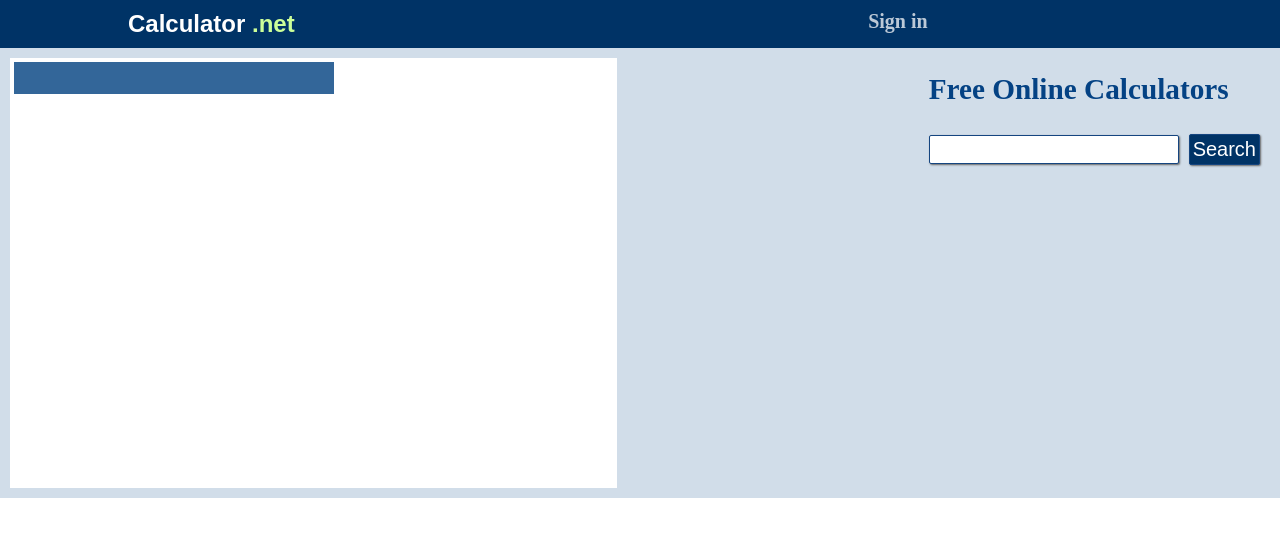
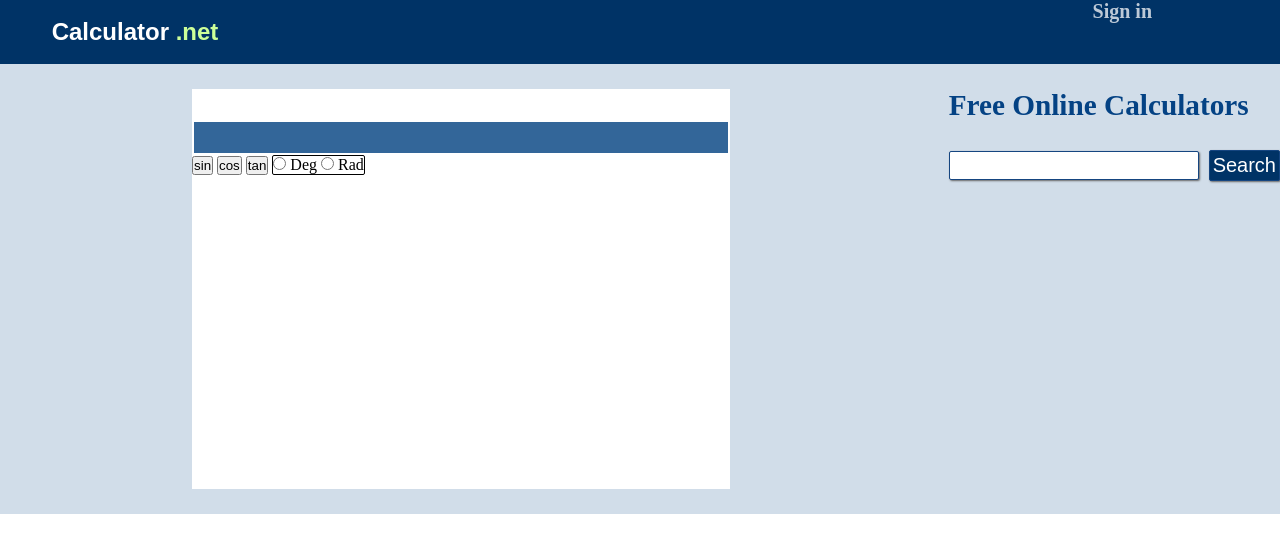
Before and after one commit to abeloper/calculator-web-app, a plain HTML site: page index.html in a window 1280 px wide. Drawn offline with Linux system fonts and the light colour scheme; a web font is replaced by a local one.

Commit message:
i continue doing and i finish the display section and start the buttons.

```diff
--- a/index.html
+++ b/index.html
@@ -7,15 +7,18 @@
     <link rel="stylesheet" href="style.css">
     <script src="script.js" defer></script>
     <link rel="stylesheet" href="https://fonts.googleapis.com/css2?family=Edu+NSW+ACT+Hand+Pre:wght@400..700&family=Edu+QLD+Hand:wght@400..700&family=Zen+Dots&display=swap">
+    <link rel="icon" type="image/png" sizes="32x32" href="//d26tpo4cm8sb6k.cloudfront.net/icon-32x32.png">
 </head>
 <body>
     <!-- header -->
-     <section class="header">
-        <div class="left-header">
+     <section class="headersec">
+        <div class="header">
+            <div class="left-header">
             <a href=""><h1>Calculator <span class="net" style="color: rgb(204, 255, 153);">.net</span></h1></a>
         </div>
         <div class="sign-in">
             <a href="">Sign in</a>
+        </div>
         </div>
      </section>
 
@@ -25,21 +28,26 @@
     <table class="calculator-table" width="57%">
         <tr>
             <td>
-            <div class="show-input"></div>
-            <div class="show-result"></div>
+            <div class="show-input">&nbsp;</div>
+            <div class="show-result">&nbsp;</div>
             </td>
         </tr>
         <tr>
-            <td></td>
-            <td></td>
-            <td></td>
-            <td></td>
-            <td></td>
-            <td></td>
-            <td></td>
-            <td></td>
-            <td></td>
-            <td></td>
+           <td>
+            <div id="homebtn" style="padding-top:3px width 100%" >
+                <div>
+                    <button onclick="r('sin')" class="scifunc">sin</button>
+                    <button onclick="r('cos')" class="scifunc">cos</button>
+                    <button onclick="r('tan')">tan</button>
+                    <div class="deg-or-rad">
+                        <input type="radio" name="unit-of-angle">
+                        <label for="">Deg</label>
+                        <input type="radio" name="unit-of-angle">
+                        <label for="">Rad</label>
+                    </div>
+                </div>
+            </div>
+           </td>
         </tr>
     </table>
 
--- a/style.css
+++ b/style.css
@@ -4,13 +4,17 @@
     text-decoration: none;
     box-sizing: border-box;
     max-width: 100%;
+    flex-shrink: 0;
+}
+.headersec{
+     background:rgb(0, 51, 102) ;
+     text-align: center;
 }
 .header{
-    background:rgb(0, 51, 102) ;
     display: flex;
     color: white;
-    padding: 10px 10%;
-    gap: 56%;
+    justify-content: space-between;
+    width: 90%;
 }
 
 .the-battle{
@@ -20,7 +24,7 @@
 .main-sec{
     height: 450px;
     display: flex;
-    width: 49%;
+    width: 60%;
 }
 .sign-in a{
     color: rgba(255, 255, 255, 0.738);
@@ -38,7 +42,7 @@ margin: 25px 0px 0px;
     right: 0;
     font-size: 25px;
     color:#044284;
-     padding-right: 20px;
+    flex-shrink: 0;
 }
 .search-bar button,input{
     font-size: 20px;
@@ -58,7 +62,6 @@ margin: 25px 0px 0px;
     border: 1px solid #154580;
     box-shadow: 1px 1px 2px #666;
     outline: none;
-
 }
 .search:focus{
     border-color: rgba(234, 200, 8, 0.789);
@@ -77,24 +80,30 @@ margin: 25px 0px 0px;
 .left-header a{
     font-family: 'Varela Round', sans-serif;
     color: white;
+    padding: 18px 10px;
+    width: 270px;
+    float: left;
+
 }
 .calculator{
     align-items: center;
     background-color: white;
-    width: 100%;
-    margin: 10px;
+    width: 70%;
+    margin: 25px 25px 25px 25%;
 }
 .calculator-table{
-    /* background-color: white;
-    padding: 10px;
-    height: 378px; */
+    width: 100%;
+    border-collapse: collapse;
+    border-spacing: 2px;
 }
 .show-input{
-
+    font-size: 20px;
+    padding: 3px;
+    margin: 2px;
 }
 .show-result{
     font-size: 20px;
-    padding: 15px;
+    padding: 3px;
     margin: 2px;
     cursor: text;
     text-align: right;
@@ -103,3 +112,8 @@ margin: 25px 0px 0px;
     border-radius: 0px;
     color: #fff;
 }
+
+
+.deg-or-rad{ background-color:#fff; display: inline-block; border: 1px solid ; border-radius:2px; -webkit-border-radius:2px; -moz-border-radius:2px; -ms-border-radius:2px; -o-border-radius:2px;
+    background-color: #fff;;
+}
```
